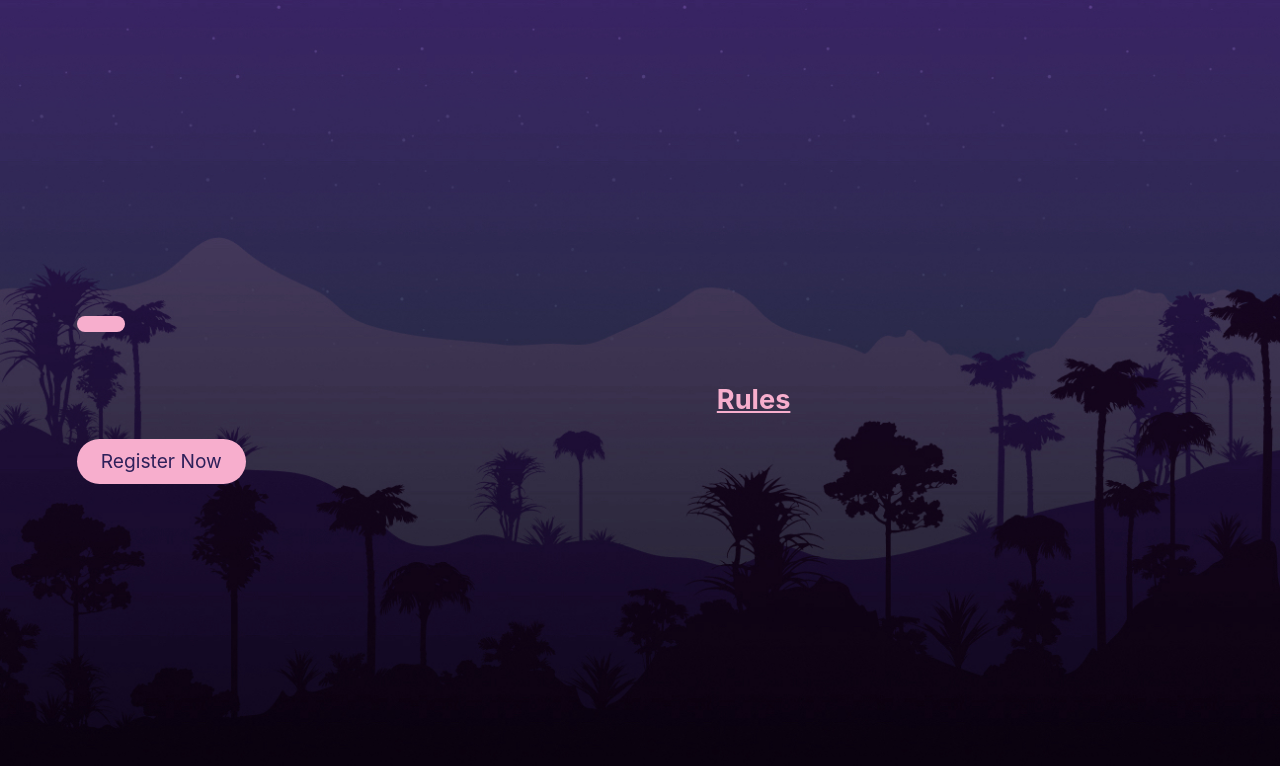
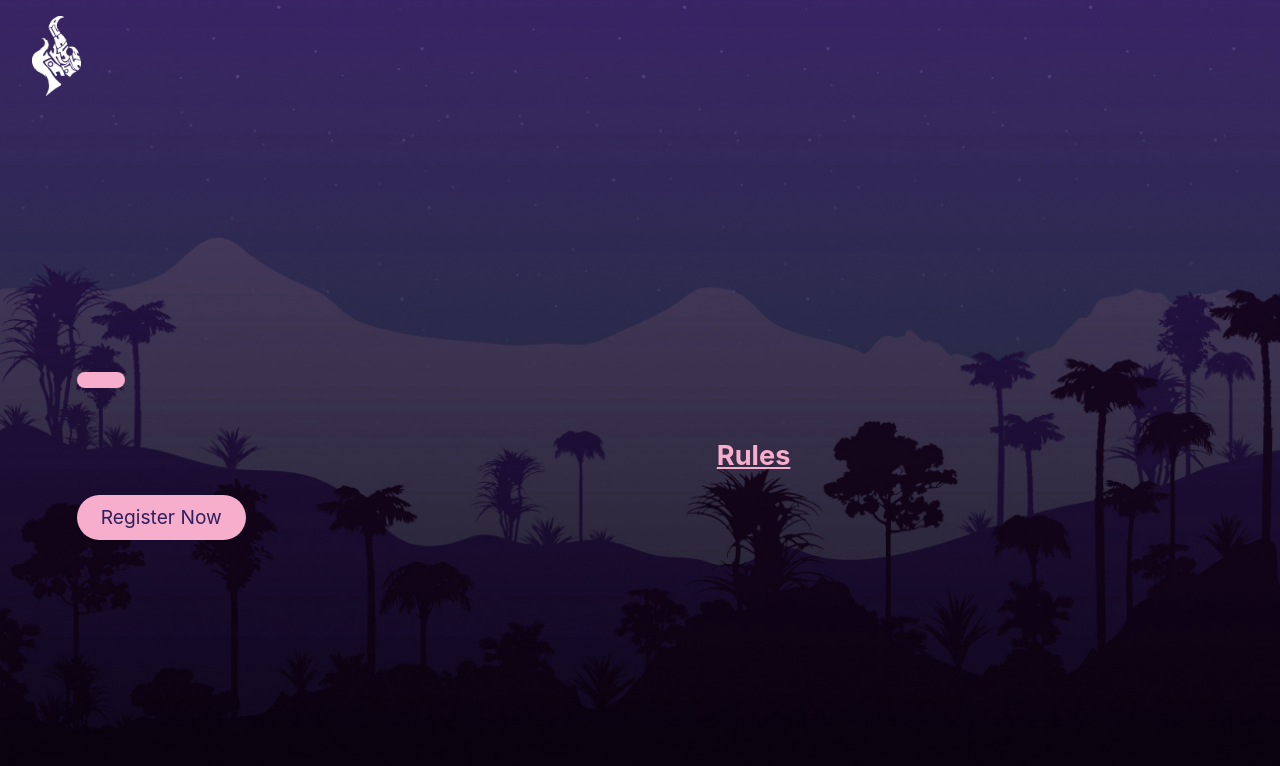
Before and after one commit to Legal-Pirates-Official/Takshashila-2k22, a React (Create React App) app: page /technicalEvents/1/1 in a window 1280 px wide. Shown: the top 766 px of the page. Built offline with nearby package versions, Linux system fonts and the light colour scheme.

Commit message:
Updates Event Page

```diff
--- a/src/App.css
+++ b/src/App.css
@@ -65,9 +65,9 @@
   background-position: center center;
 }
 .tkheader {
-  width: 100%;
-  padding: 1rem 2rem;
-  z-index: 1;
+  width: 100%!important;
+  padding: 1rem 2rem!important;
+  z-index: 1!important;
 }
 .tkheader > a > img {
   height: 80px;
--- a/src/screens/EventData/CulturalEventData.jsx
+++ b/src/screens/EventData/CulturalEventData.jsx
@@ -4,10 +4,12 @@ import {
   EventsDiv,
   EventsTitle,
   EventsAtag,
-  RulesTitle
+  RulesTitle,
+  ParentContainer
 } from "./CulturalEventData.styles";
 import { culturalEventsData } from "../../assets/Events/CulturalEventsData";
-import { useParams } from "react-router-dom";
+import tkLogo from "../../assets/logo/tklogo.png";
+import { Link, useParams } from "react-router-dom";
 
 function CulturalEventData() {
   const params = useParams();
@@ -21,8 +23,13 @@ function CulturalEventData() {
   );
 
   return (
-    <>
-      <EventsContainer className="culturalEventsContainer">
+    <ParentContainer className="culturalEventsContainer">
+      <div className="tkheader">
+        <Link to="/">
+          <img src={tkLogo} alt="logo" />
+        </Link>
+      </div>
+      <EventsContainer>
         <EventsDiv>
           <div>
             <EventsTitle>{event?.name}</EventsTitle>
@@ -48,7 +55,8 @@ function CulturalEventData() {
           </ul>
         </EventsDiv>
       </EventsContainer>
-    </>
+      <div></div>
+    </ParentContainer>
   );
 }
 
--- a/src/screens/EventData/CulturalEventData.styles.js
+++ b/src/screens/EventData/CulturalEventData.styles.js
@@ -1,6 +1,6 @@
 import styled from "styled-components";
 
-export const EventsContainer = styled.section`
+export const ParentContainer = styled.section`
   * {
     margin: 0;
     padding: 0;
@@ -8,14 +8,24 @@ export const EventsContainer = styled.section`
   }
   position: relative;
   display: flex;
-  flex-direction: row;
+  flex-direction: column;
   align-items: center;
+  justify-content: space-between;
   width: 100%;
   min-height: 100vh;
   background: url(${require("../../assets/backgrounds/Day_Events.jpg")})
     bottom/cover no-repeat;
   color: white;
+`;
 
+export const EventsContainer = styled.section`
+
+  position: relative;
+  display: flex;
+  flex-direction: row;
+  align-items: center;
+  width: 100%;
+  color: white;
   @media (max-width: 768px) {
     flex-direction: column;
     height: fit-content;
@@ -26,7 +36,6 @@ export const EventsDiv = styled.div`
   display: flex;
   position: relative;
   flex-direction: column;
-  /* align-items: center; */
   justify-content: center;
   width: 50%;
   padding: 3% 6%;
@@ -44,10 +53,6 @@ export const EventsDiv = styled.div`
   li {
     margin: 1% 0;
   }
-  /* ul li:before {
-        position: absolute;
-        content: "✓";
-    } */
   @media (max-width: 768px) {
     div {
       width: 100%;
--- a/src/screens/EventData/TechnicalEventData.jsx
+++ b/src/screens/EventData/TechnicalEventData.jsx
@@ -4,10 +4,12 @@ import {
   EventsDiv,
   EventsTitle,
   EventsAtag,
-  RulesTitle
+  RulesTitle,
+  ParentContainer
 } from "./TechnicalEventData.styles";
 import { technicalEventsData } from "../../assets/Events/TechnicalEventsData";
-import { useParams } from "react-router-dom";
+import tkLogo from "../../assets/logo/tklogo.png";
+import { Link, useParams } from "react-router-dom";
 
 function TechnicalEventData() {
   const params = useParams();
@@ -19,8 +21,13 @@ function TechnicalEventData() {
   const event = eventData?.data?.find((event) => event.name === params.eventName);
 
   return (
-    <>
-      <EventsContainer className="technicalEventsContainer">
+    <ParentContainer  className="technicalEventsContainer">
+      <div className="tkheader">
+        <Link to="/">
+          <img src={tkLogo} alt="logo" />
+        </Link>
+      </div>
+      <EventsContainer>
         <EventsDiv>
           <div>
             <EventsTitle>{event?.name}</EventsTitle>
@@ -46,7 +53,8 @@ function TechnicalEventData() {
           </ul>
         </EventsDiv>
       </EventsContainer>
-    </>
+      <div></div>
+    </ParentContainer>
   );
 }
 
--- a/src/screens/EventData/TechnicalEventData.styles.js
+++ b/src/screens/EventData/TechnicalEventData.styles.js
@@ -1,6 +1,6 @@
 import styled from "styled-components";
 
-export const EventsContainer = styled.section`
+export const ParentContainer = styled.section`
   * {
     margin: 0;
     padding: 0;
@@ -8,12 +8,22 @@ export const EventsContainer = styled.section`
   }
   position: relative;
   display: flex;
-  flex-direction: row;
+  flex-direction: column;
   align-items: center;
+  justify-content: space-between;
   width: 100%;
   min-height: 100vh;
   background: url(${require("../../assets/backgrounds/Night_Events.jpg")})
     bottom/cover no-repeat;
+  color: white;
+`;
+
+export const EventsContainer = styled.section`
+  position: relative;
+  display: flex;
+  flex-direction: row;
+  align-items: center;
+  width: 100%;
   color: white;
   @media (max-width: 768px) {
     flex-direction: column;
@@ -43,10 +53,6 @@ export const EventsDiv = styled.div`
   li {
     margin: 1% 0;
   }
-  /* ul li:before {
-        position: absolute;
-        content: "✓";
-    } */
   @media (max-width: 768px) {
     div {
       width: 100%;
```
